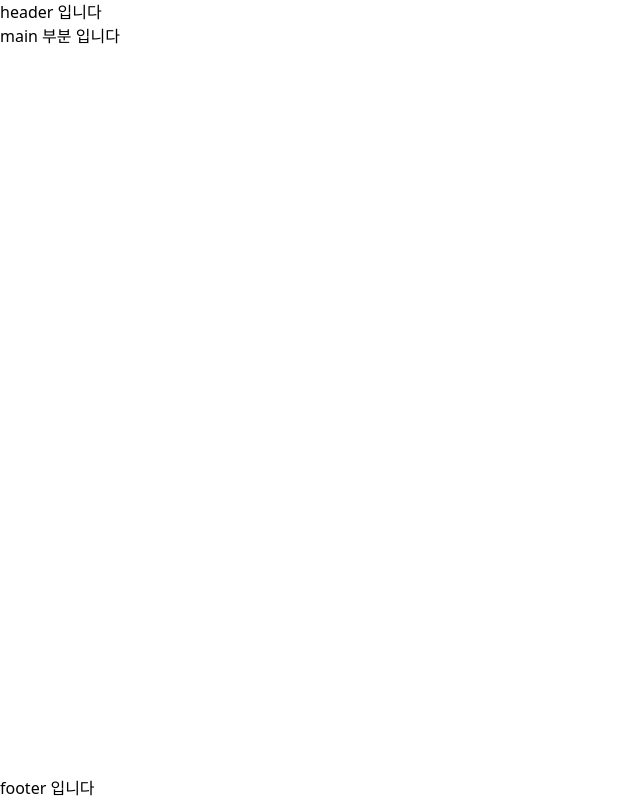
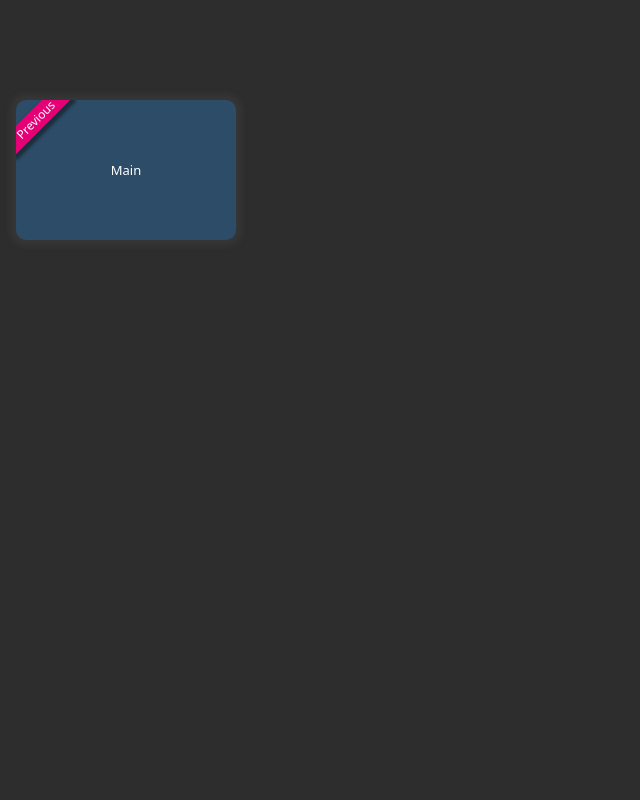
Before and after one commit to helloyoogs/Chanel, a Next.js app: page / in a window 1280 px wide. Shown: the whole page, without its empty margins (0-640 px from the left). Built offline with nearby package versions, Linux system fonts and the light colour scheme.

Commit message:
[frontend] 페이지 이동 페이지 작업

```diff
--- a/package.json
+++ b/package.json
@@ -22,6 +22,7 @@
     "@types/react-dom": "^19",
     "eslint": "^9",
     "eslint-config-next": "15.5.3",
+    "prettier": "^3.6.2",
     "tailwindcss": "^4",
     "typescript": "^5"
   }
--- /dev/null
+++ b/src/app/constants/global.constants.ts
@@ -0,0 +1,7 @@
+export const pages  = [
+  {
+    name: "Main",
+    path: "/containers/main",
+    status: 1,
+  },
+];
--- /dev/null
+++ b/src/app/containers/main/MainBanner.tsx
@@ -0,0 +1,41 @@
+"use client";
+import { Swiper, SwiperSlide } from "swiper/react";
+import "swiper/css";
+import { Autoplay, Pagination } from "swiper/modules";
+
+export default function MainBanner() {
+  return (
+    <div className={"relative"}>
+      <Swiper
+        modules={[Autoplay, Pagination]}
+        spaceBetween={0}
+        slidesPerView={1}
+        loop={true}
+        autoplay={{
+          delay: 5000,
+          disableOnInteraction: false,
+          pauseOnMouseEnter: true,
+        }}
+        pagination={{
+          el: ".my-pagination",
+          clickable: true,
+          renderBullet: (_index, className) =>
+            `<span class="${className} cursor-point inline-block w-2 h-2 rounded-full mx-1 bg-white [&.swiper-pagination-bullet-active]:bg-red-600"></span>`,
+        }}
+        className="h-80 "
+        speed={500}
+      >
+        <SwiperSlide>
+          <div className={"bg-pink-300 h-full"}>1</div>
+        </SwiperSlide>
+        <SwiperSlide>
+          <div className={"bg-amber-300 h-full"}>2</div>
+        </SwiperSlide>
+        <SwiperSlide>
+          <div className={"bg-sky-300 h-full"}>3</div>
+        </SwiperSlide>
+        <div className="my-pagination absolute z-50 top-1/2 left-1/2 flex justify-center mt-2 "></div>
+      </Swiper>
+    </div>
+  );
+}
--- a/src/app/containers/main/page.tsx
+++ b/src/app/containers/main/page.tsx
@@ -0,0 +1,11 @@
+export default function Main() {
+    return (
+        <div className={"page"}>
+            <header>header 입니다</header>
+            <main className={"flex-1"}>
+                main 부분 입니다
+            </main>
+            <footer>footer 입니다</footer>
+        </div>
+    );
+}
--- a/src/app/globals.css
+++ b/src/app/globals.css
@@ -20,6 +20,60 @@
   }
 }
 */
-html, body {
-    height: 100%;
+
+@layer base {
+    html, body {
+        height: 100%;
+    }
+
+    .page {
+        @apply flex flex-col h-full
+    }
+
+    * {
+        margin: 0;
+        padding: 0;
+        line-height: 100%;
+        font-size: 1rem;
+        font-weight: normal;
+    }
 }
+
+@layer components {
+    .page_item {
+        display: flex;
+        justify-content: center;
+        position: relative;
+        overflow: hidden;
+        font-size: 13px;
+        width: 220px;
+        height: 140px;
+        line-height: calc(140px - 20px);
+        text-align: center;
+        padding: 10px;
+        color: white;
+        background: #2d4c67;
+        border-radius: 10px;
+        box-shadow: 0 0 6px 6px rgba(75, 75, 75, .3);
+        cursor: pointer;
+    }
+
+    .page_item:hover {
+        box-shadow: 0 0 6px 6px rgba(75, 75, 75, 0.5);
+    }
+
+    .page_status {
+        position: absolute;
+        transform: rotate(-45deg);
+        left: -20px;
+        top: 10px;
+        letter-spacing: 0;
+        font-size: 12px;
+        width: 80px;
+        height: 20px;
+        text-align: center;
+        line-height: 20px;
+        overflow: hidden;
+        box-shadow: 0 3px 3px 2px rgba(0, 0, 0, .4);
+    }
+}
--- a/src/app/layout.tsx
+++ b/src/app/layout.tsx
@@ -7,9 +7,7 @@ export default function RootLayout({
 }>) {
   return (
     <html lang="en">
-      <body>
-        {children}
-      </body>
+      <body>{children}</body>
     </html>
   );
 }
--- a/src/app/page.tsx
+++ b/src/app/page.tsx
@@ -1,9 +1,50 @@
+import { pages } from "@/app/constants/global.constants";
+import Link from "next/link";
+
+function getStatusInfo(status: number) {
+  switch (status) {
+    case 1:
+      return { text: "Previous", color: "before:bg-pink-600" };
+    case 2:
+      return { text: "Progress", color: "before:bg-yellow-600" };
+    case 3:
+      return { text: "End", color: "before:bg-green-600" };
+    default:
+      return { text: "Unknown", color: "before:bg-gray-400" };
+  }
+}
+
 export default function Home() {
   return (
- <div className={"flex flex-col h-full"}>
-   <header>header 입니다</header>
-   <main className={"flex-1"}>main 부분 입니다</main>
-   <footer>footer 입니다</footer>
- </div>
+    <div className={"bg-[#2d2d2d] h-full flex justify-center"}>
+      <div className={"w-[1280px] max-w-[calc(100%-2rem)] mt-[100px]"}>
+        {pages.map((pageItem, pageIndex) => {
+          const { text, color } = getStatusInfo(pageItem.status);
+
+          return (
+            <Link
+              href={pageItem.path}
+              key={pageIndex}
+              className={`page_item ${color}`}
+            >
+              <div
+                className={`page_status
+                ${
+                  pageItem.status === 1
+                    ? "bg-pink-600"
+                    : pageItem.status === 2
+                    ? "bg-yellow-600"
+                    : "bg-green-600"
+                }
+    `}
+              >
+                {getStatusInfo(pageItem.status).text}
+              </div>
+              {pageItem.name}
+            </Link>
+          );
+        })}
+      </div>
+    </div>
   );
 }
```
Also changed, not shown: 1 other file (tests, documents, lock files or other folders).
